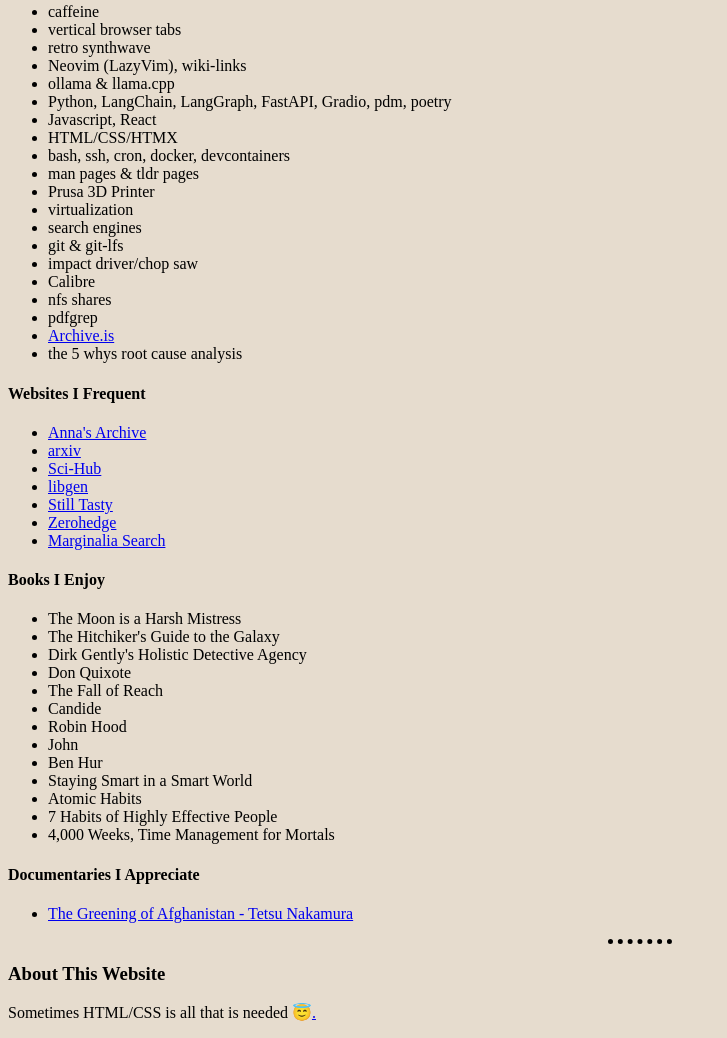
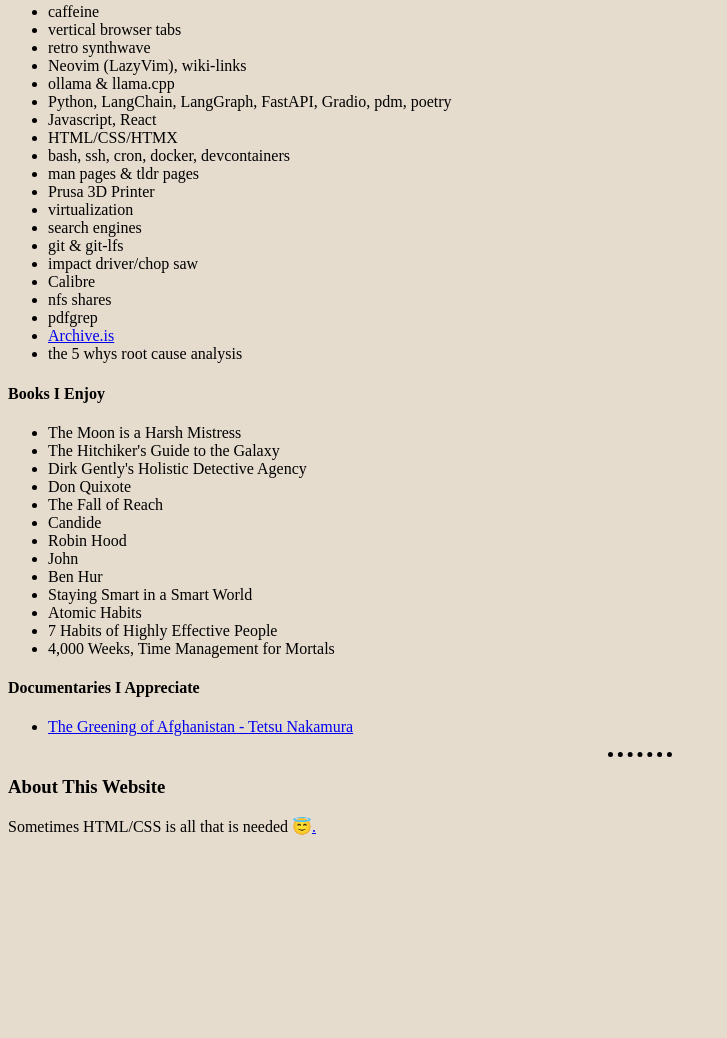
Before and after one commit to i-am-mike-davis/i-am-mike-davis.github.io, a plain HTML site: page index.html in a window 1280 px wide. Shown: the part 2099-3137 px from the top of the page, without its empty margins (0-727 px from the left). After the commit the page ends 2951 px from the top, so only its background shows below. Drawn offline with Linux system fonts and the light colour scheme.

Commit message:
Remove websites section.
Of the list, I only really visit two regularly.
Need to rethink the purpose of the section.

```diff
--- a/index.html
+++ b/index.html
@@ -118,17 +118,6 @@
       </ul>
 
 
-      <h4>Websites I Frequent</h4>
-      <ul>
-      <li><a href="https://annas-archive.org/list/33mV77b">Anna's Archive</a></li>
-      <li><a href="https://arxiv.org">arxiv</a></li>
-      <li><a href="https://www.sci-hub.st/">Sci-Hub</a></li>
-      <li><a href="https://libgen.bz/">libgen</a></li>
-      <li><a href="https://stilltasty.com">Still Tasty</a></li>
-      <li><a href="https://zerohedge.com">Zerohedge</a></li>
-      <li> <a href="https://search.marginalia.nu/">Marginalia Search</a></li>
-      </ul>
-
       <h4>Books I Enjoy</h4>
       <ul>
       <li>The Moon is a Harsh Mistress</li>
```
